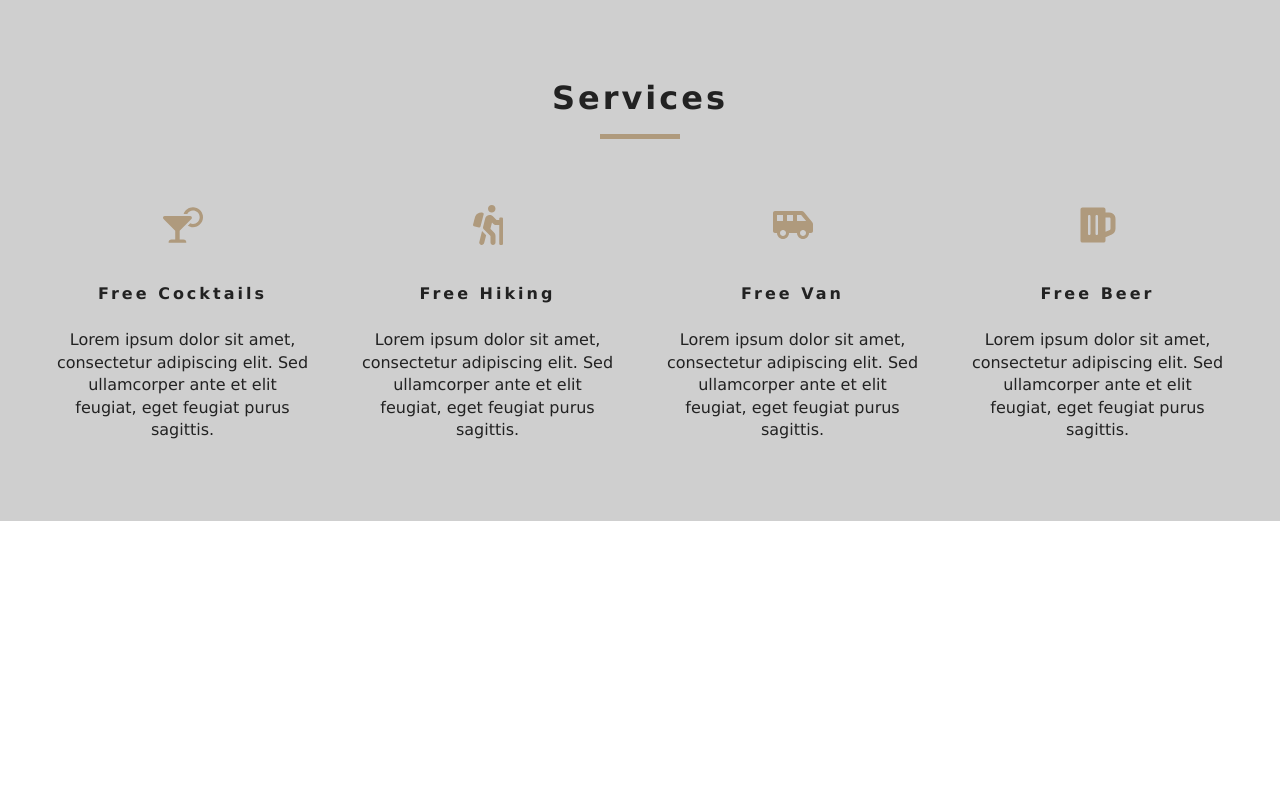
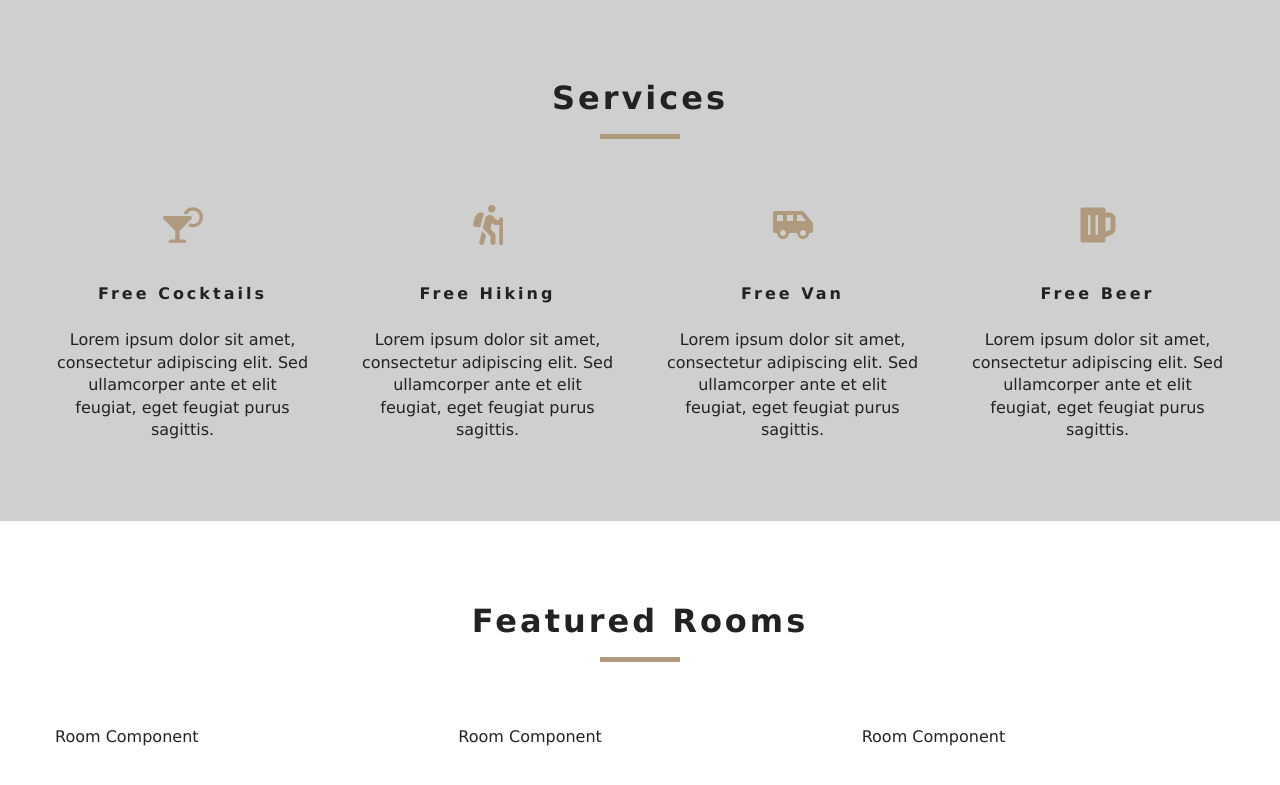
Before and after one commit to rmit-s3734938-vineet-bugtani/reactjs-resortbooking, a React (Create React App) app: page / in a window 1280 px wide. Shown: the part 802-1587 px from the top of the page. Before the commit the page ends 1323 px from the top, so only its background shows below. Built offline with nearby package versions, Linux system fonts and the light colour scheme.

Commit message:
Loading icon when data is not fetched yet.

```diff
--- a/src/components/FeaturedRooms.js
+++ b/src/components/FeaturedRooms.js
@@ -1,12 +1,23 @@
 import React, { Component } from "react";
 import { RoomContext } from "../context";
+import Loading from "./Loading";
+import Title from "./Title";
+import Room from "./Room";
 
 export default class FeaturedRooms extends Component {
   static contextType = RoomContext;
   render() {
-    const { rooms: rooms, featuredRooms: featuredRooms } = this.context;
-    console.log(rooms);
-    console.log(featuredRooms);
-    return <div></div>;
+    let { loading, rooms: rooms, featuredRooms: featuredRooms } = this.context;
+    featuredRooms = featuredRooms.map(room => {
+      return <Room key={room.id} room={room} />;
+    });
+    return (
+      <div className="featured-rooms">
+        <Title title="Featured Rooms" />
+        <div className="featured-rooms-center">
+          {loading ? <Loading /> : featuredRooms}
+        </div>
+      </div>
+    );
   }
 }
--- /dev/null
+++ b/src/components/Loading.js
@@ -0,0 +1,11 @@
+import React from "react";
+import loadingGif from "../images/gif/loading-arrow.gif";
+
+export default function Loading() {
+  return (
+    <div className="loading">
+      <h4>Loading rooms data...</h4>
+      <img src={loadingGif} alt="" />
+    </div>
+  );
+}
--- /dev/null
+++ b/src/components/Room.js
@@ -0,0 +1,9 @@
+import React from 'react'
+
+export default function Room() {
+    return (
+        <div>
+            Room Component
+        </div>
+    )
+}
--- a/src/context.js
+++ b/src/context.js
@@ -11,7 +11,7 @@ class RoomProvider extends Component {
   };
   componentDidMount() {
     let rooms = this.formatData(items);
-    let featuredRooms = rooms.filter(room => room.feature == true);
+    let featuredRooms = rooms.filter(room => room.featured == true);
     this.setState({
       rooms,
       featuredRooms,
```
